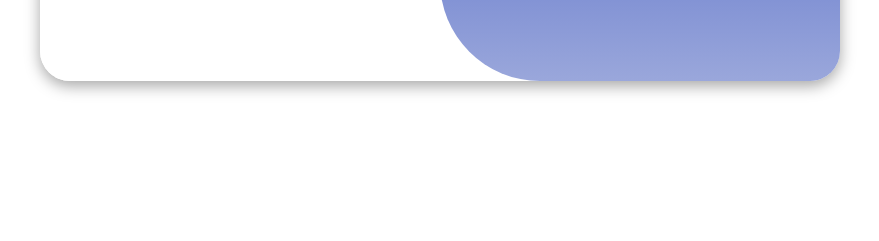
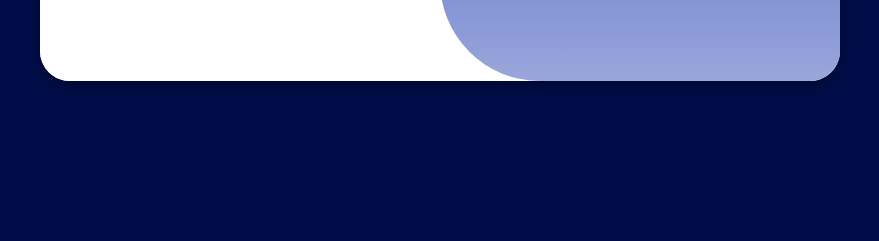
Before and after one commit to Kubayi-ND/Sign_Up_Form, a plain HTML site: page index.html in a window 1280 px wide. Shown: the part 559-800 px from the top of the page, without its empty margins (200-1079 px from the left). Drawn offline with nearby package versions, Linux system fonts and the light colour scheme.

Commit message:
styles.css

```diff
--- a/Stylesheet/styles.css
+++ b/Stylesheet/styles.css
@@ -5,6 +5,7 @@ body{
     justify-content: center;
     flex-direction: column;
     height: 100vh;
+    background: linear-gradient(to top,  #010d48 , #010d48);
 }
 
 div.container{
```
